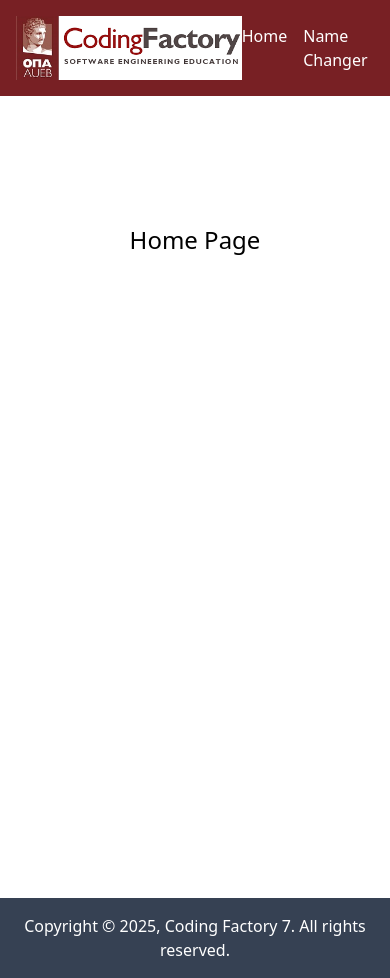
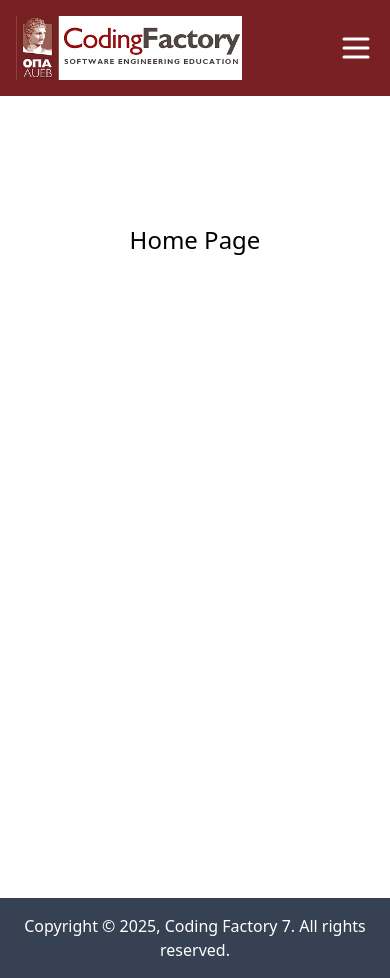
Before and after one commit to dionysisvossos/cf7-components-intro, a React (Vite) app: page / in a window 390 px wide. Built offline with nearby package versions, Linux system fonts and the light colour scheme.

Commit message:
feat: create responsive header

```diff
--- /dev/null
+++ b/src/components/HeaderResponsive.tsx
@@ -0,0 +1,40 @@
+import CodingFactoryLogo from "./CodingFactoryLogo.tsx";
+import {Link} from "react-router";
+import {useState} from "react";
+import {Menu, X} from "lucide-react";
+
+const HeaderResponsive = () => {
+    const [menuOpen, setMenuOpen] = useState(false);
+
+    return (
+        <>
+            <header className="bg-[#782024]">
+                <div className="container mx-auto px-4 flex items-center justify-between">
+                    <CodingFactoryLogo/>
+
+                    <button
+                        className="text-white md:hidden"
+                        onClick={() => setMenuOpen(!menuOpen)}>
+
+                        {menuOpen ? <X size={36} /> : <Menu size={36} />}
+
+                    </button>
+
+                    <nav
+                        // className="flex gap-4"
+                        className={`${menuOpen ? "block" : "hidden"} md:flex gap-4 absolute top-24 left-0
+                        bg-cf-dark-red text-white w-full md:w-auto md:static p-4 md:p-0`}>
+
+                    {/*<a className="text-white hover:underline honer:underline-offset-4" href="/">Home</a>*/}
+                    <Link to="/" className="block md:inline hover:underline honer:underline-offset-4"
+                          onClick={() => setMenuOpen(false)}>Home</Link>
+                    <Link to="/examples/name-changer" className="block md:inline hover:underline honer:underline-offset-4"
+                          onClick={() => setMenuOpen(false)}>Name Changer</Link>
+                    </nav>
+                </div>
+            </header>
+        </>
+    )
+}
+
+export default HeaderResponsive;
--- a/src/components/Layout.tsx
+++ b/src/components/Layout.tsx
@@ -1,5 +1,6 @@
-import Header from "./Header.tsx";
+// import Header from "./Header.tsx";
 import Footer from "./Footer.tsx";
+import HeaderResponsive from "./HeaderResponsive.tsx";
 
 
 interface LayoutProps {
@@ -9,7 +10,8 @@ interface LayoutProps {
 const Layout = ({children}: LayoutProps) => {
     return (
         <>
-            <Header/>
+            {/*<Header/>*/}
+            <HeaderResponsive/>
             <div className="container mx-auto min-h-[95vh] pt-24">
                 {children}
             </div>
```
